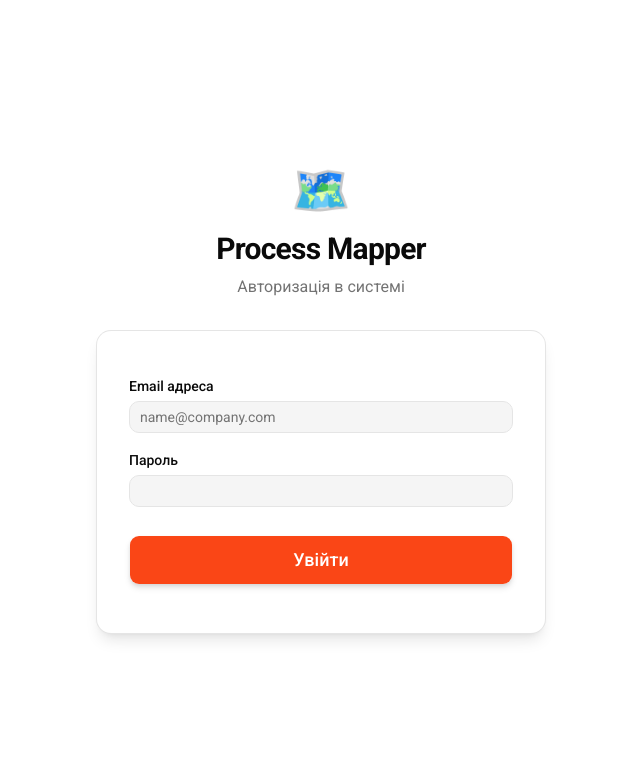
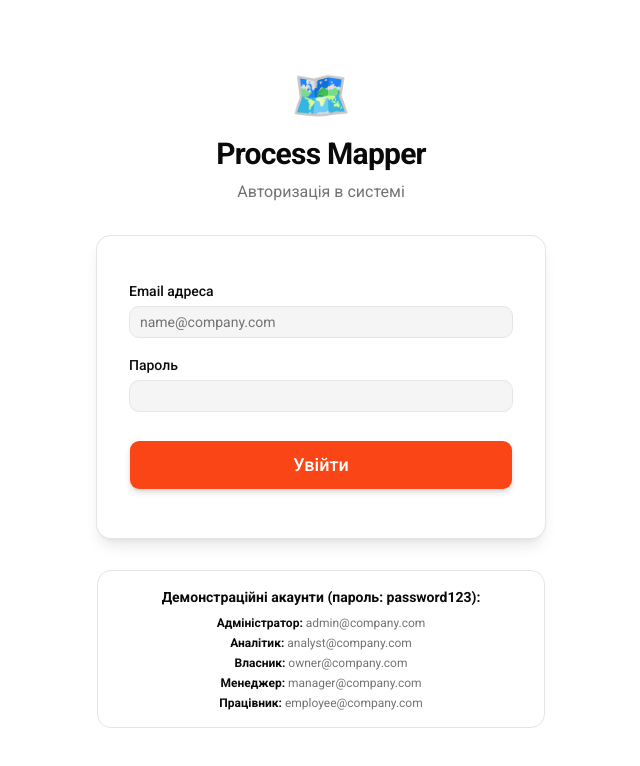
Before and after one commit to hise95/process-mapper, a Next.js app: page /login in a window 1280 px wide. Shown: the top 766 px of the page, without its empty margins (319-959 px from the left). Built offline with nearby package versions, Linux system fonts and the light colour scheme; no server answers.

Commit message:
fix: restore demo credentials for testing

```diff
--- a/src/app/login/page.tsx
+++ b/src/app/login/page.tsx
@@ -88,6 +88,16 @@ export default function LoginPage() {
           </CardContent>
         </Card>
 
+        <div className="mt-8 text-center text-sm text-muted-foreground bg-card p-4 rounded-xl border border-border">
+          <p className="font-semibold text-foreground mb-2">Демонстраційні акаунти (пароль: password123):</p>
+          <ul className="text-xs space-y-1">
+            <li><strong className="text-foreground">Адміністратор:</strong> admin@company.com</li>
+            <li><strong className="text-foreground">Аналітик:</strong> analyst@company.com</li>
+            <li><strong className="text-foreground">Власник:</strong> owner@company.com</li>
+            <li><strong className="text-foreground">Менеджер:</strong> manager@company.com</li>
+            <li><strong className="text-foreground">Працівник:</strong> employee@company.com</li>
+          </ul>
+        </div>
       </div>
     </div>
   )
```
